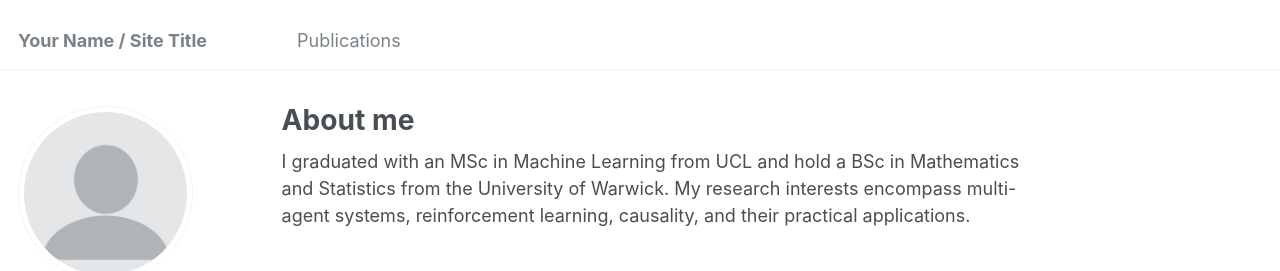
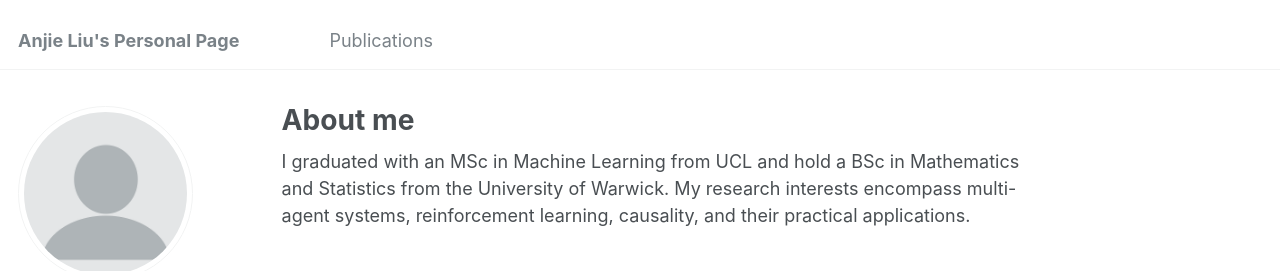
Before and after one commit to iamlilAJ/iamlilAJ.github.io, a Jekyll site: the page built from _pages/about.md, in a window 1280 px wide. Shown: the top 271 px of the page. Built offline with Jekyll 4.4.1, drawn with Linux system fonts in a browser that asks for light colours; some web fonts are replaced.

Commit message:
Update _config.yml

```diff
--- a/_config.yml
+++ b/_config.yml
@@ -8,13 +8,13 @@
 
 # Basic Site Settings
 locale                   : "en-US"
-title                    : "Your Name / Site Title"
+title                    : "Anjie Liu's Personal Page"
 title_separator          : "-"
 name                     : &name "Your Name"
 description              : &description "personal description"
-url                      : https://academicpages.github.io
+url                      : https://iamlilAJ.github.io
 baseurl                  : "" # the subpath of your site, e.g. "/blog"
-repository               : "academicpages/academicpages.github.io"
+repository               : "iamlilAJ/anjieliu.github.io"
 
 # Site Author - The following control what appear as part of the author content on the side bar.
 #               If a field is blank the icon and link will not appear, otherwise it will be shown.
```
